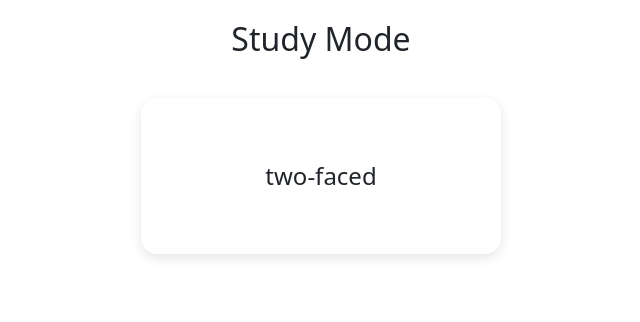
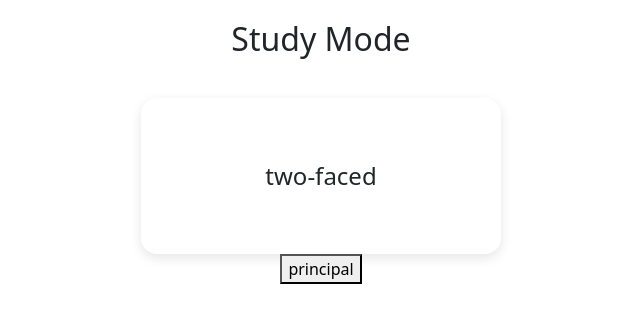
Before and after one commit to vicmanuel99-hub/anki-web, a React (Vite) app: page / in a window 1280 px wide. Both pictures are taken after a click on the button "Study deck". Shown: the top 322 px of the page, without its empty margins (319-959 px from the left). Built offline with nearby package versions, Linux system fonts and the light colour scheme.

Commit message:
boton agregar v- 2.2.1

```diff
--- /dev/null
+++ b/src/Agregar.tsx
@@ -0,0 +1,52 @@
+import React, { useState } from "react";
+import "./styles.css";
+
+type agregarProps = {
+  setStateMode: React.Dispatch<React.SetStateAction<number>>; //esta var recibira un number dianmico
+  agreguemosBro: (front: string, back: string) => void; //estoy llamando a esta f de su padre, la accion esta en el padre, esta f se ejecutara en el hijo, pero la accion se hara en el padre, es como un puente entre ambos componentes
+};
+
+function Agregar({ setStateMode, agreguemosBro }: agregarProps) {
+  const [front, setFront] = useState("");
+  const [back, setBack] = useState("");
+
+
+  return (
+    <div className="newcard-container">
+      <div className="header">
+        <h2>New card</h2>
+        <button className="check-btn" onClick={()=>{  agreguemosBro(front, back);setFront("");setBack("");  }     }>
+          ✓
+        </button>
+      </div>
+
+      <div className="field">
+        <label className="label front">Front</label>
+        <input
+          type="text"
+          placeholder="Enter text here..."
+          value={front}
+          onChange={(e) => setFront(e.target.value)} //setfront se actualiza dinamicamente mientras escribo, el valor del input se queda con lo que escribo
+          className="input"
+        />
+      </div>
+
+      <div className="field">
+        <label className="label back">Back</label>
+        <input
+          type="text"
+          placeholder="Enter text here..."
+          value={back}
+          onChange={(e) => setBack(e.target.value)}
+          className="input focus-green"
+        />
+
+
+
+      </div>
+      <button onClick={() => setStateMode(0)}>principal</button>
+      </div>
+  );
+}
+
+export default Agregar;
--- a/src/App.tsx
+++ b/src/App.tsx
@@ -1,8 +1,9 @@
 import React, { useState } from "react";
 import StudyMode from "./Studymode";
 import "./styles.css";
+import Agregar from "./Agregar";
 
-export type Card = {
+export type Card = { //estructura de initialCards
   id: number;
   status: "not-studied" | "learning" | "ready" | "mastered";
   word: string;
@@ -10,14 +11,27 @@ export type Card = {
 };
 
 export const initialCards: Card[] = [
-  { id: 1, status: "learning", word: "two-faced", translation: "doble cara" },
-  { id: 2, status: "ready", word: "narrow-minded", translation: "de mente cerrada" },
-  { id: 3, status: "not-studied", word: "well-behaved", translation: "bien educado" },
+  { id: 1,
+    status: "learning",
+    word: "two-faced",
+    translation: "doble cara" },
+  {
+    id: 2,
+    status: "ready",
+    word: "narrow-minded",
+    translation: "de mente cerrada",
+  },
+  {
+    id: 3,
+    status: "not-studied",
+    word: "well-behaved",
+    translation: "bien educado",
+  },
 ];
 
-const App = () => {
-  const [cards, setCards] = useState<Card[]>(initialCards);
-  const [studyMode, setStudyMode] = useState(false);
+function App() {
+  const [cards, setCards] = useState<Card[]>(initialCards); //cards se queda con todos las cartas
+  const [stateMode, setStateMode] = useState(0);
   const [currentIndex, setCurrentIndex] = useState(0);
   const [flipped, setFlipped] = useState(false);
 
@@ -27,12 +41,12 @@ const App = () => {
       setCurrentIndex(currentIndex + 1);
     } else {
       alert("Deck terminado 🎉");
-      setStudyMode(false);
+      setStateMode(0);
       setCurrentIndex(0);
     }
   };
 
-  const updateCardStatus = (newStatus: Card["status"]) => {
+  function updateCardStatus(newStatus: Card["status"]) {
     const updatedCards = cards.map((card, index) => {
       if (index === currentIndex) {
         return { ...card, status: newStatus };
@@ -41,21 +55,34 @@ const App = () => {
     });
 
     setCards(updatedCards);
-    nextCard();
-  };
+    nextCard(); //para avanzar a la sg carta
+  }
+
+  function agregarCards(a:string, b: string) {
+
+    setCards([
+  ...cards,
+  {
+    id: cards.length + 1, //id dinamico, se asigna el siguiente numero disponible
+    status: "not-studied",
+    word: a,
+    translation: b
+  }
+    ]);
+
+  }
 
   // 📊 Estadísticas dinámicas
   const totalDeck = cards.length;
 
-  const notStudied = cards.filter(c => c.status === "not-studied").length;
-  const learning = cards.filter(c => c.status === "learning").length;
-  const ready = cards.filter(c => c.status === "ready").length;
-  const mastered = cards.filter(c => c.status === "mastered").length;
+  const notStudied = cards.filter((c) => c.status === "not-studied").length;
+  const learning = cards.filter((c) => c.status === "learning").length;
+  const ready = cards.filter((c) => c.status === "ready").length;
+  const mastered = cards.filter((c) => c.status === "mastered").length;
 
   const safeTotal = totalDeck || 1; // evita división por 0
 
-  if (studyMode) {
-
+  if (stateMode === 1) {
     return (
       <StudyMode
         cards={cards}
@@ -63,9 +90,23 @@ const App = () => {
         flipped={flipped}
         setFlipped={setFlipped}
         updateCardStatus={updateCardStatus}
+        setStateMode={setStateMode}
       />
     );
+  }
 
+  if (stateMode === 2) {
+
+    return (
+      <>
+        {
+          <Agregar
+            setStateMode={setStateMode}
+            agreguemosBro={agregarCards} //envio agregarCards al hijo, solo va nombre
+          />
+        }
+      </>
+    );
   }
 
   return (
@@ -115,30 +156,27 @@ const App = () => {
       </div>
 
       <div className="search">
-        <input placeholder="Search..." />
-        <button className="add-btn">+</button>
+        <input placeholder="Search__ " />
+        <button className="add-btn" onClick={() => setStateMode(2)}>
+          +
+        </button>
       </div>
 
       <div className="card-list ">
         {cards.map((card) => (
           <div key={card.id} className="card-item rounded-4 shadow-sm p-3">
-            <small>
-              {card.status}
-            </small>
+            <small>{card.status}</small>
             <h4>{card.word}</h4>
             <p>{card.translation}</p>
           </div>
         ))}
       </div>
 
-      <button
-        className="study-btn"
-        onClick={() => setStudyMode(true)}
-      >
+      <button className="study-btn" onClick={() => setStateMode(1)}>
         Study deck
       </button>
     </div>
   );
-};
+}
 
 export default App;
--- a/src/Studymode.tsx
+++ b/src/Studymode.tsx
@@ -6,43 +6,38 @@ type StudyModeProps = {
   flipped: boolean;
   setFlipped: React.Dispatch<React.SetStateAction<boolean>>;
   updateCardStatus: (status: Card["status"]) => void;
+  setStateMode: React.Dispatch<React.SetStateAction<number>>; //actualizara su valor con render auomatico, es para variables usestates
 };
 
-const StudyMode = ({
+function StudyMode({
   cards,
   currentIndex,
   flipped,
   setFlipped,
   updateCardStatus,
-}: StudyModeProps) => {
+  setStateMode,
+}: StudyModeProps) {
   const currentCard = cards[currentIndex];
 
   return (
     <div className="study-container">
       <h2>Study Mode</h2>
 
-      <div
-        className="study-card"
-        onClick={() => setFlipped(!flipped)}
-      >
+      <div className="study-card" onClick={() => setFlipped(!flipped)}>
         {flipped ? currentCard.translation : currentCard.word}
       </div>
 
       {flipped && (
         <div className="study-buttons">
-          <button onClick={() => updateCardStatus("learning")}>
-            Again
-          </button>
-          <button onClick={() => updateCardStatus("ready")}>
-            Good
-          </button>
-          <button onClick={() => updateCardStatus("mastered")}>
-            Easy
-          </button>
+          <button onClick={() => updateCardStatus("learning")}>Again</button>
+          <button onClick={() => updateCardStatus("ready")}>Good</button>
+          <button onClick={() => updateCardStatus("mastered")}>Easy</button>
         </div>
       )}
+
+      <button onClick={() => setStateMode(0)}>principal</button>
     </div>
   );
-};
+}
 
 export default StudyMode;
--- a/src/styles.css
+++ b/src/styles.css
@@ -72,15 +72,17 @@ body {
   border-radius: 4px;
   overflow: hidden;
   margin-top: 10px;
-  background: #ddd;
+  background: #d4c3c3;
 }
 
 .learning {
   background: #8ab58d;
+  height: 100%;
 }
 
 .mastered {
   background: #4c5cff;
+
 }
 
 .stats {
```
Also changed, not shown: 1 other file (tests, documents, lock files or other folders). Lines whose indentation alone changed are shown as unchanged.
